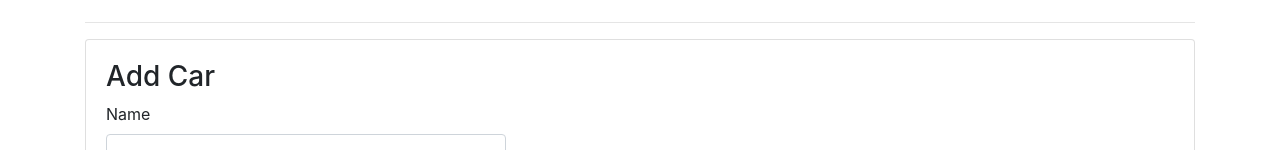
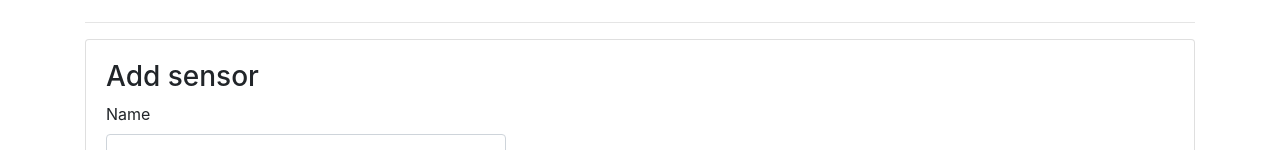
Before and after one commit to Fufe1ok/DevOps, an Angular app in the folder lab2/front-end/: page /addCar in a window 1280 px wide. Shown: the part 132-282 px from the top of the page. Built offline with nearby package versions, Linux system fonts and the light colour scheme; no server answers.

Commit message:
Update create-car.component.html

```diff
--- a/lab2/front-end/src/app/create-car/create-car.component.html
+++ b/lab2/front-end/src/app/create-car/create-car.component.html
@@ -1,4 +1,4 @@
-<h3>Add Car</h3>
+<h3>Add sensor</h3>
 <div [hidden]="submitted" style="width: 400px;">
   <form ngNativeValidate (ngSubmit)="onSubmit()">
     <div class="form-group">
```
